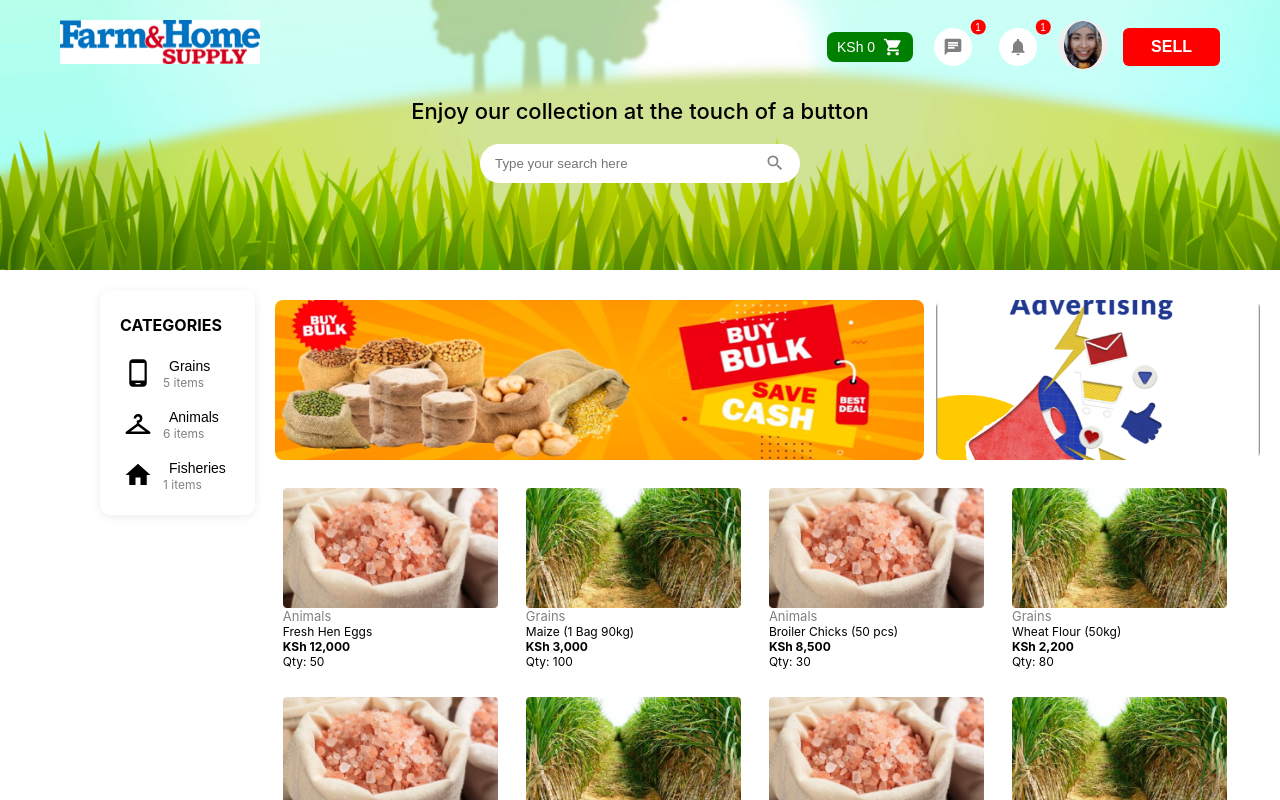
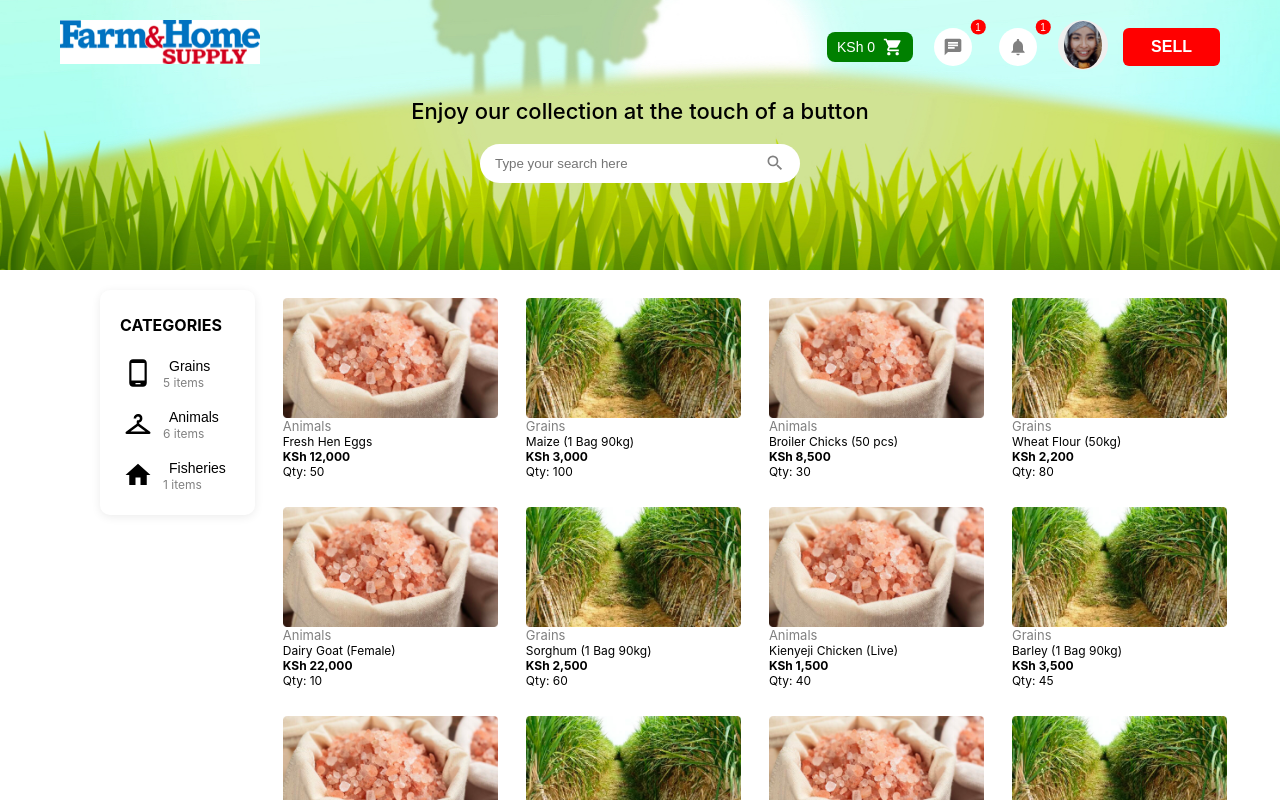
Before and after one commit to Erastuskanyatta/SmartFarming-frontend, a React (Create React App) app: page /landingpage in a window 1280 px wide. Shown: the top 800 px of the page. Built offline with nearby package versions, Linux system fonts and the light colour scheme.

Commit message:
Drop advert.

```diff
--- a/src/components/core/landing/LandingPage.jsx
+++ b/src/components/core/landing/LandingPage.jsx
@@ -6,7 +6,7 @@ import './LandingPage.css';
 import Footer from "../../shared/footer/Footer";
 import CategoryList from "./CategoryList";
 import ProductGrid from "./ProductGrid";
-import ProductBanners from "./ProductBanners";
+// import ProductBanners from "./ProductBanners";
 import Navbar from "../../shared/navbar/Navbar";
 import SellModal from "./SellModal";
 
@@ -49,7 +49,7 @@ const LandingPage = () => {
                                 </div>
                                 <div className="content-area">
 
-                                    <ProductBanners />
+                                    {/* <ProductBanners /> */}
 
                                     <ProductGrid
                                         products={products}
--- a/src/components/core/landing/ProductBanners.jsx
+++ b/src/components/core/landing/ProductBanners.jsx
@@ -1,26 +1,25 @@
-import React from "react";
+// import React from "react";
+// import advert1 from '../../../asset/images/Bitmap.png';
+// import advert2 from '../../../asset/images/Group2.png';
 
-import advert1 from '../../../asset/images/Bitmap.png';
-import advert2 from '../../../asset/images/Group2.png';
+// const ProductBanners = () => {
+//   return (
+//     <div className="product-banners">
 
-const ProductBanners = () => {
-  return (
-    <div className="product-banners">
+//       <img
+//         src={advert1}
+//         alt="Banner 1"
+//         className="banner-main"
+//       />
 
-      <img
-        src={advert1}
-        alt="Banner 1"
-        className="banner-main"
-      />
+//       <img
+//         src={advert2}
+//         alt="Banner 2"
+//         className="banner-side"
+//       />
 
-      <img
-        src={advert2}
-        alt="Banner 2"
-        className="banner-side"
-      />
+//     </div>
+//   );
+// };
 
-    </div>
-  );
-};
-
-export default ProductBanners;
+// export default ProductBanners;
```
